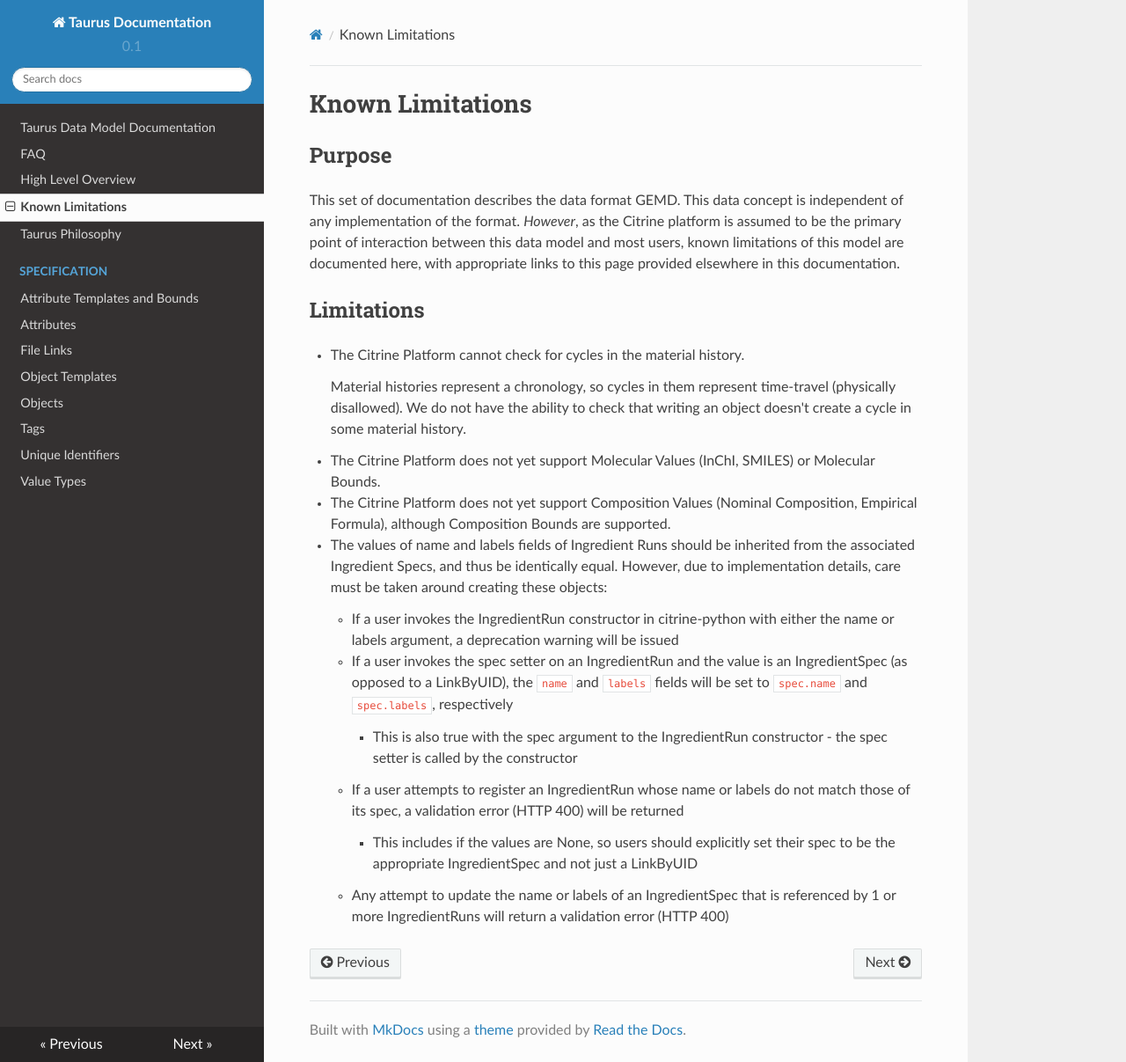
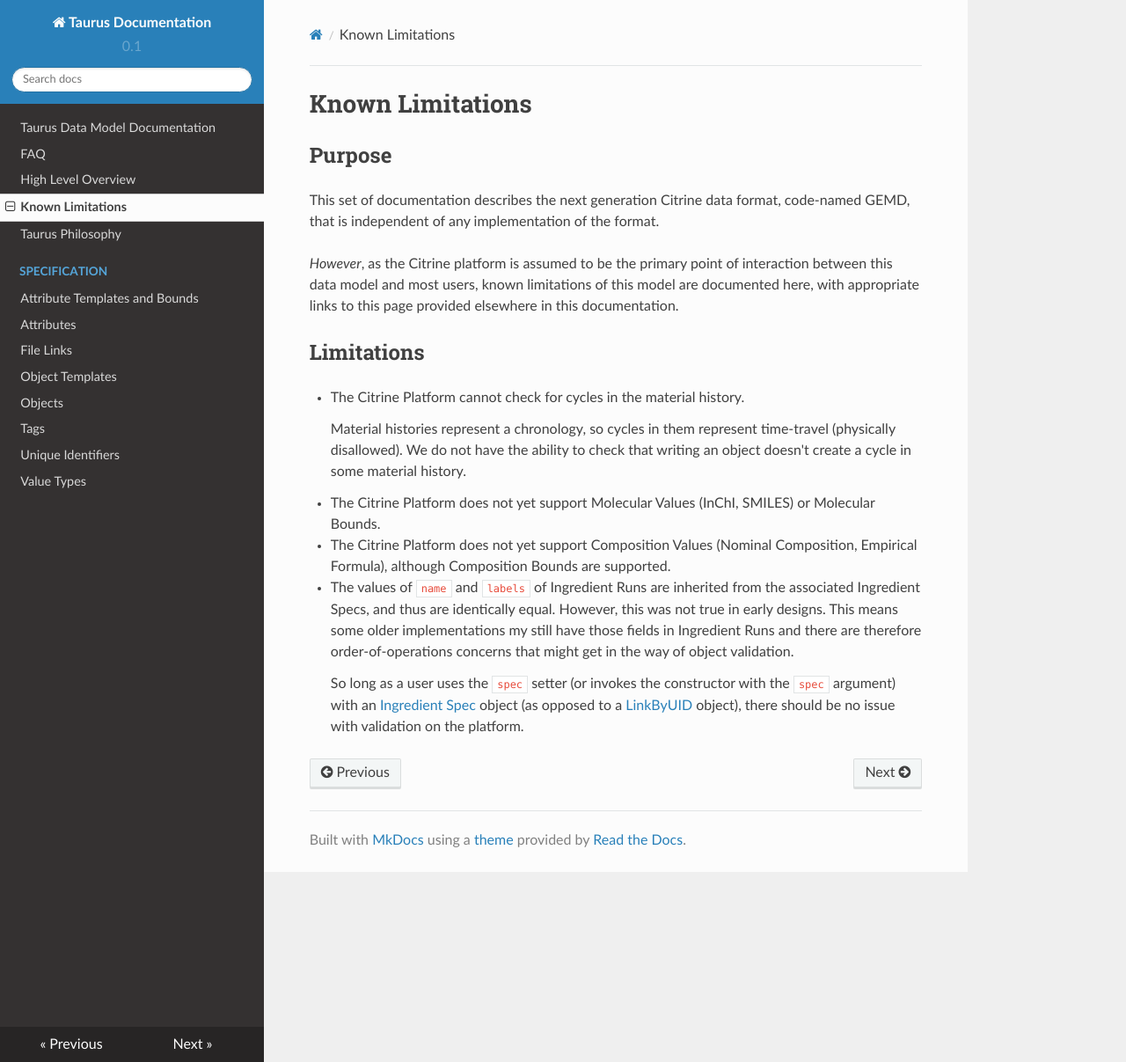
Before and after one commit to CitrineInformatics/gemd-docs, an MkDocs documentation site: the page built from docs/known_limitations.md, in a window 1280 px wide and 1207 px high. Shown: the whole window at 88% size. Built offline with MkDocs 1.6.1, drawn with Linux system fonts in a browser that asks for light colours; nearby versions of some CDN libraries.

Commit message:
Updated description of name/label validation challenges.

```diff
--- a/docs/known_limitations.md
+++ b/docs/known_limitations.md
@@ -2,7 +2,9 @@
 
 ## Purpose
 
-This set of documentation describes the data format GEMD.  This data concept is independent of any implementation of the format.  *However*, as the Citrine platform is assumed to be the primary point of interaction between this data model and most users, known limitations of this model are documented here, with appropriate links to this page provided elsewhere in this documentation.
+This set of documentation describes the next generation Citrine data format, code-named GEMD, that is independent of any implementation of the format.
+
+*However*, as the Citrine platform is assumed to be the primary point of interaction between this data model and most users, known limitations of this model are documented here, with appropriate links to this page provided elsewhere in this documentation.
 
 ## Limitations
 
@@ -14,15 +16,6 @@
 
 * The Citrine Platform does not yet support Composition Values (Nominal Composition, Empirical Formula), although Composition Bounds are supported.
 
-* The values of name and labels fields of Ingredient Runs should be inherited from the associated Ingredient Specs, and thus be identically equal. However, due to implementation details, care must be taken around creating these objects:
-    *  If a user invokes the IngredientRun constructor in citrine-python with either the name or labels argument, a deprecation warning will be issued
+* The values of `name` and `labels` of Ingredient Runs are inherited from the associated Ingredient Specs, and thus are identically equal. However, this was not true in early designs.  This means some older implementations my still have those fields in Ingredient Runs and there are therefore order-of-operations concerns that might get in the way of object validation.
 
-    * If a user invokes the spec setter on an IngredientRun and the value is an IngredientSpec (as opposed to a LinkByUID), the `name` and `labels` fields will be set to `spec.name` and `spec.labels`, respectively
-
-        * This is also true with the spec argument to the IngredientRun constructor - the spec setter is called by the constructor
-
-    * If a user attempts to register an IngredientRun whose name or labels do not match those of its spec, a validation error (HTTP 400) will be returned
-
-        * This includes if the values are None, so users should explicitly set their spec to be the appropriate IngredientSpec and not just a LinkByUID
-
-    * Any attempt to update the name or labels of an IngredientSpec that is referenced by 1 or more IngredientRuns will return a validation error (HTTP 400)
+    So long as a user uses the `spec` setter (or invokes the constructor with the `spec` argument) with an [Ingredient Spec](../specification/objects/#ingredient-spec) object (as opposed to a [LinkByUID](../specification/unique-identifiers/#linkbyuid) object), there should be no issue with validation on the platform.
```
Also changed, not shown: docs/specification/objects.md (+1 -1 lines).
